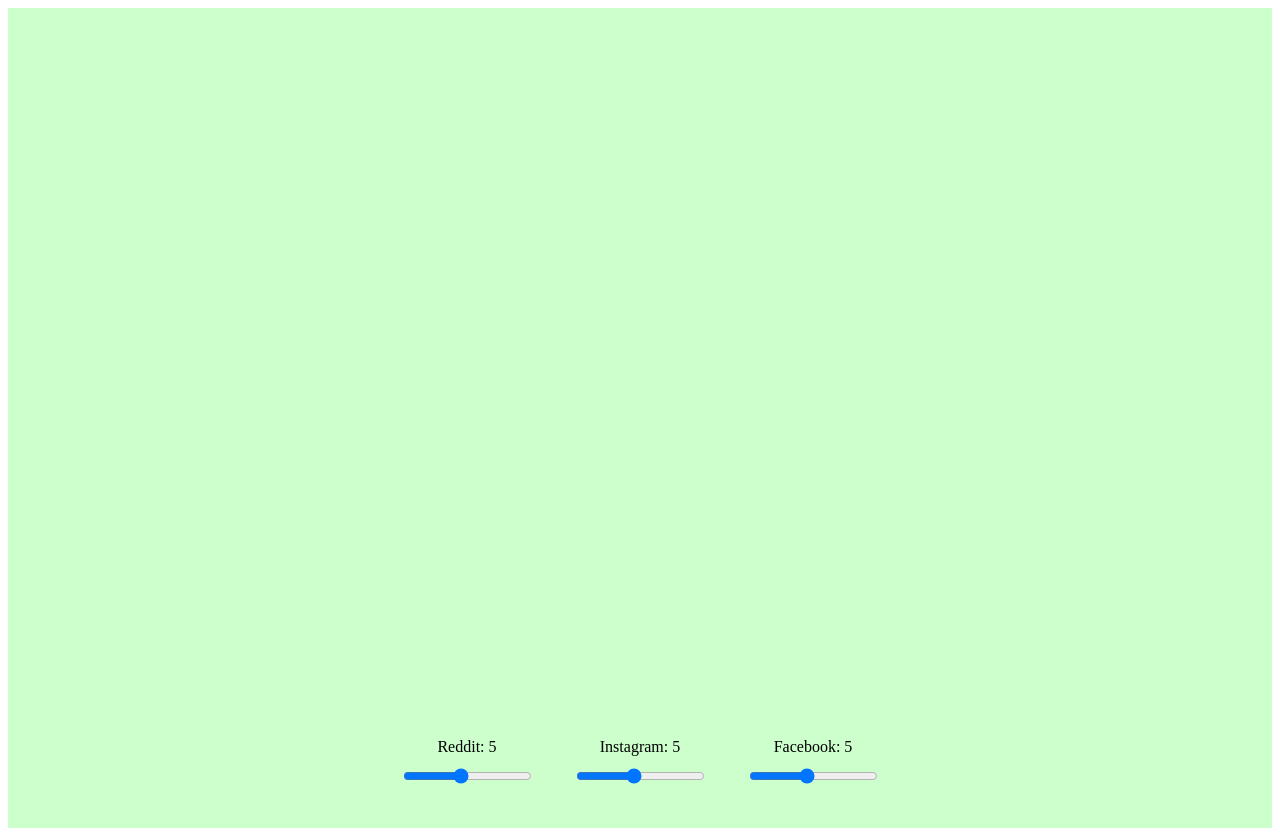
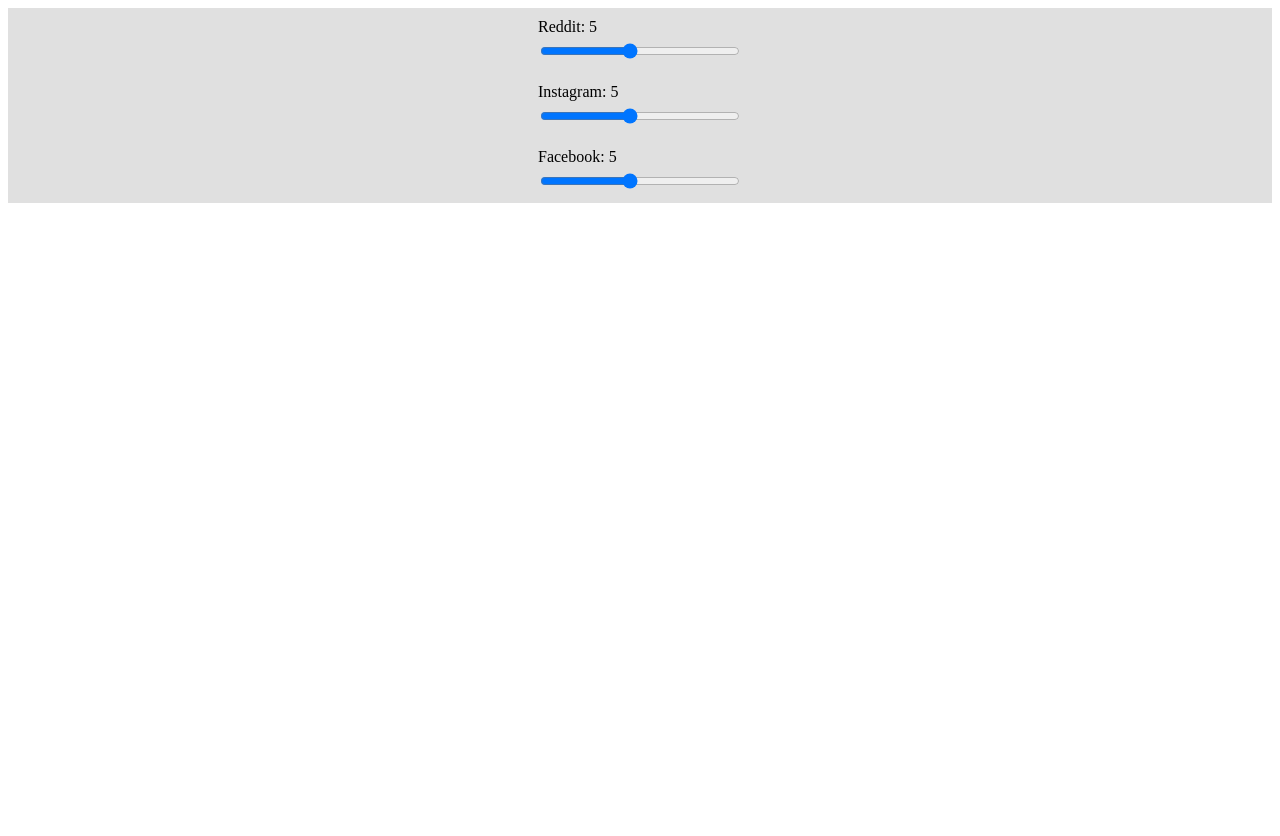
Before and after one commit to Vishnu-Tunuguntla/ClickbaitCapital, a React (Create React App) app in the folder frontend/click_frontend/: page / in a window 1280 px wide. After the commit the page ends 800 px from the top, so only its background shows below. Built offline with nearby package versions, Linux system fonts and the light colour scheme.

Commit message:
Added template

```diff
--- a/frontend/click_frontend/src/App.css
+++ b/frontend/click_frontend/src/App.css
@@ -4,4 +4,8 @@
   background-color: white;
   height: 100vh;
   margin: 0;
+  display: flex;
+  flex-direction: column;
+  align-items: center;
+  justify-content: center;
 }
--- a/frontend/click_frontend/src/Home.css
+++ b/frontend/click_frontend/src/Home.css
@@ -1,38 +1,32 @@
 /* Home.css */
 .Home {
-  text-align: center;
-  background-color: #ccffcc; /* Lighter pastel green */
-  height: 100vh;
-  margin: 0;
+  width: 100%;
+  height: 100%;
   display: flex;
   flex-direction: column;
   align-items: center;
-  justify-content: flex-end;
-  padding-bottom: 20px;
+  justify-content: center;
+}
+
+.grey-box {
+  background-color: #e0e0e0; /* Light grey */
+  width: 100%;
+  height: 33%;
+  display: flex;
+  flex-direction: column;
+  align-items: center;
+  justify-content: center;
 }
 
 .slider-container {
-  margin: 0 20px;
+  margin: 10px 0;
 }
 
 .slider-label {
-  margin-bottom: 10px;
+  margin-bottom: 5px;
+  color: black;
 }
 
-.Home .slider-container {
-  display: inline-block;
+input[type="range"] {
+  width: 200px;
 }
-
-.Home {
-  display: flex;
-  flex-direction: column;
-  justify-content: flex-end;
-  align-items: center;
-}
-
-.slider-wrapper {
-  display: flex;
-  justify-content: center;
-  width: 100%;
-  margin-bottom: 20px;
-}
--- a/frontend/click_frontend/src/Home.js
+++ b/frontend/click_frontend/src/Home.js
@@ -9,7 +9,7 @@
 
   return (
     <div className="Home">
-      <div className="slider-wrapper">
+      <div className="grey-box">
         <div className="slider-container">
           <div className="slider-label">Reddit: <span>{reddit}</span></div>
           <input
```
